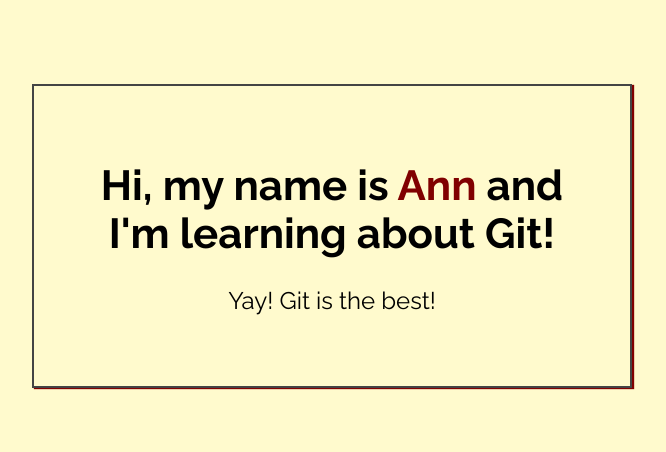
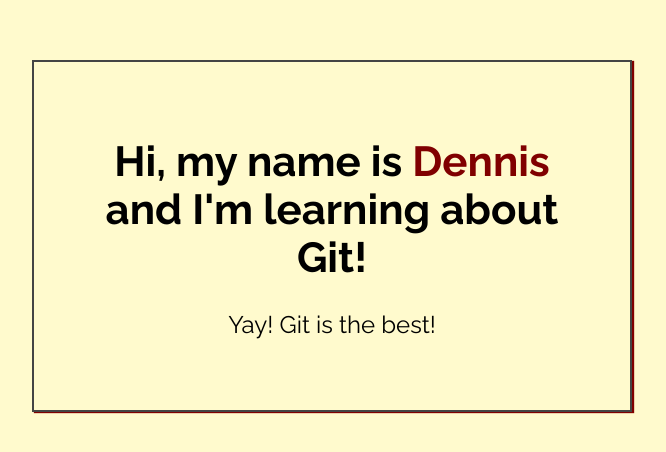
Before and after one commit to Dennispool/my-first-repository, a plain HTML site: page index.html in a window 1280 px wide. Shown: the part 164-616 px from the top of the page, without its empty margins (308-974 px from the left). Drawn offline with Linux system fonts and the light colour scheme.

Commit message:
Changed name in h1 in index.html

```diff
--- a/index.html
+++ b/index.html
@@ -14,7 +14,7 @@
 <body>
 
     <div class="greeting">
-        <h1>Hi, my name is <span class="highlight">Ann</span> and I'm learning about Git! </h1>
+        <h1>Hi, my name is <span class="highlight">Dennis</span> and I'm learning about Git! </h1>
 
         <p>Yay! Git is the best!</p>
     </div>
```
